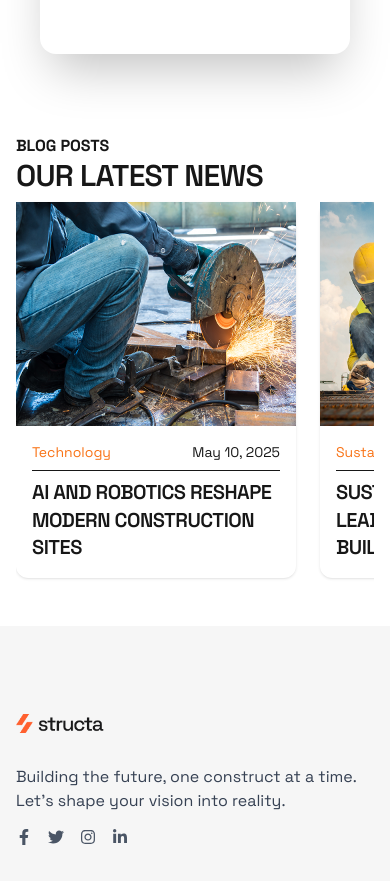
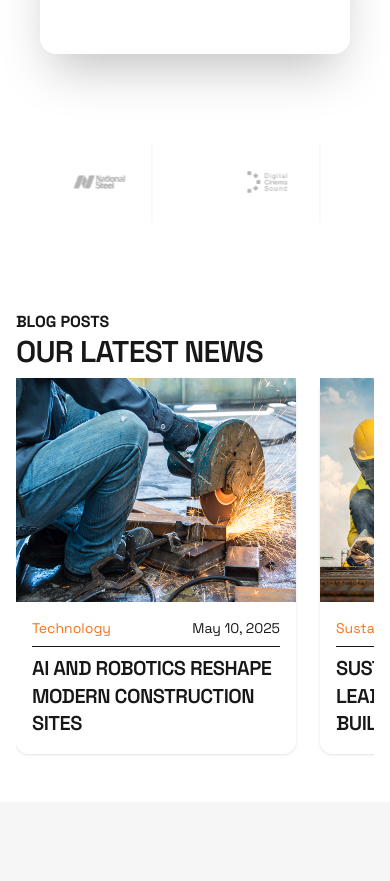
Before and after one commit to tanvirgeek/structa, a Next.js app: page /home2 in a window 390 px wide. Shown: the part 7111-7992 px from the top of the page. Built offline with nearby package versions, Linux system fonts and the light colour scheme; a web font is replaced by a local one.

Commit message:
update on companies logo

```diff
--- a/src/app/globals.css
+++ b/src/app/globals.css
@@ -97,6 +97,36 @@ h6 {
   }
 }
 
+@keyframes logo-marquee {
+  0% {
+    transform: translateX(0%);
+  }
+  100% {
+    transform: translateX(-50%);
+  }
+}
+
+.logo-marquee {
+  animation: logo-marquee 25s linear infinite;
+}
+
+/* Apply the color change on hover */
+.group:hover .object-contain {
+  filter: hue-rotate(180deg) brightness(1.2) saturate(1.5);
+}
+
+@media (max-width: 768px) {
+  .logo-marquee {
+    animation-duration: 15s; /* Faster speed on mobile */
+  }
+}
+
+@media (max-width: 480px) {
+  .logo-marquee {
+    animation-duration: 10s; /* Even faster speed on smaller screens */
+  }
+}
+
 @keyframes marquee {
   0% {
     transform: translateX(0%);
--- a/src/app/home2/page.tsx
+++ b/src/app/home2/page.tsx
@@ -1,5 +1,7 @@
 import Home2About from "@/components/ Home2About";
 import ClientRecommendationSlider from "@/components/ClientRecommendationSlider";
+import Comapnies from "@/components/Companies";
+import Companies from "@/components/Companies";
 import ExpertTeam from "@/components/ExpertTeam";
 import Home2Blogs from "@/components/Home2Blogs";
 import Home2Hero from "@/components/Home2Hero";
@@ -21,7 +23,8 @@ const Home2 = () => {
         <PlansToReality />
         <ExpertTeam />
         <ClientRecommendationSlider />
-        <Home2Blogs/>
+        <Comapnies />
+        <Home2Blogs />
       </div>
     </div>
   );
--- a/src/components/Companies.tsx
+++ b/src/components/Companies.tsx
@@ -11,18 +11,21 @@ const logos = [
   "/Logo6.png",
 ];
 
-export default function CompanyLogoMarquee() {
+export default function Comapnies() {
   return (
-    <div className="overflow-hidden w-full pb-24 bg-white">
+    <div className="w-full overflow-hidden bg-white py-12">
       <div className="relative w-full">
-        <div className="animate-marquee whitespace-nowrap flex gap-10">
+        <div className="flex gap-10 whitespace-nowrap logo-marquee">
           {[...logos, ...logos].map((logo, index) => (
-            <div key={index} className="w-32 h-20 relative flex-shrink-0">
+            <div
+              key={index}
+              className="relative w-32 h-20 flex-shrink-0 flex items-center justify-center transition-transform duration-300 hover:scale-110 hover:shadow-md overflow-hidden border-none"
+            >
               <Image
                 src={logo}
                 alt={`Company logo ${index + 1}`}
                 fill
-                className="object-contain"
+                className="object-contain transition-all duration-300 hover:filter hover:hue-rotate-45 hover:sepia hover:saturate-200 border-none"
               />
             </div>
           ))}
--- a/src/components/Transforming.tsx
+++ b/src/components/Transforming.tsx
@@ -6,7 +6,7 @@ import ProgressBar from "./ProgressBar";
 
 const Transforming = () => {
   return (
-    <div className="app-section">
+    <div className="app-section container">
       <div className="px-6 grid grid-cols-1 md:grid-cols-2 gap-10 items-center">
         {/* Left: Image */}
         <div className="relative w-full h-80 md:h-[600px]">
```
